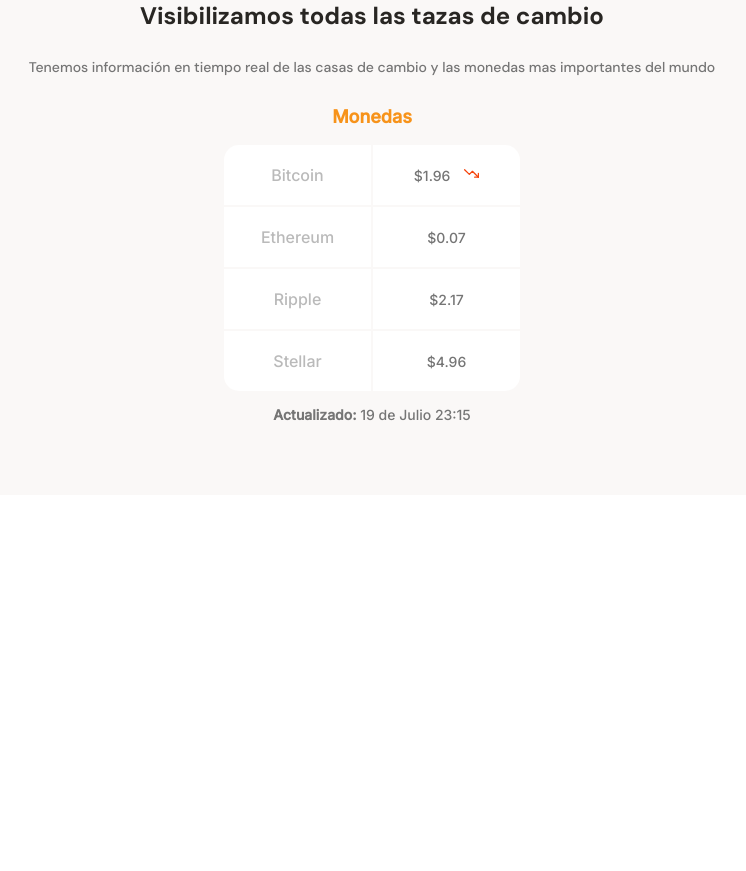
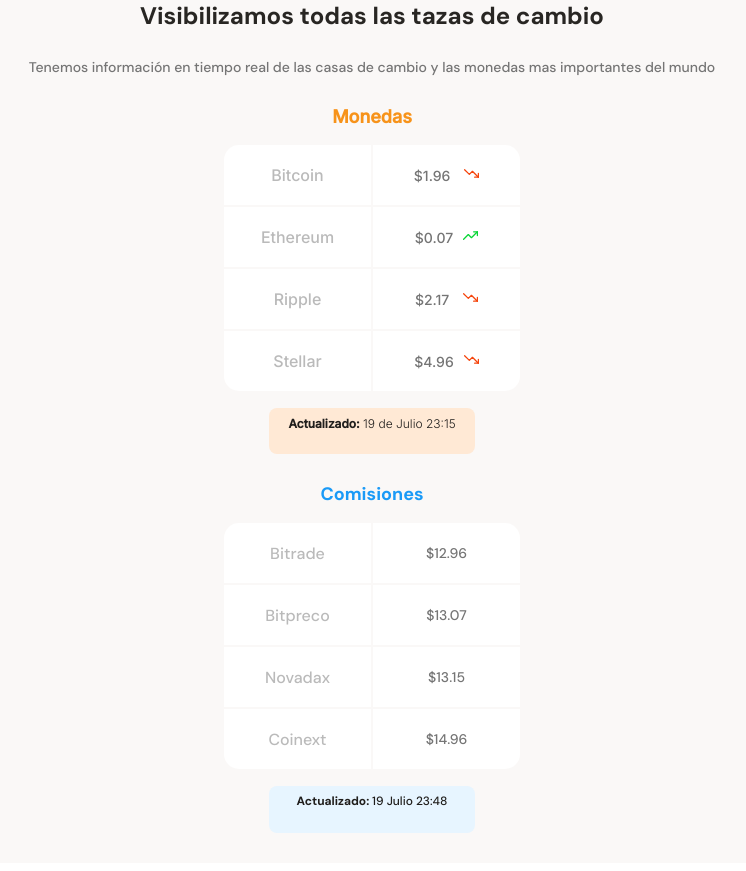
Before and after one commit to eudycss/mobileFirst, a plain HTML site: page index.html in a window 1280 px wide. Shown: the part 669-1540 px from the top of the page, without its empty margins (268-1014 px from the left). Before the commit the page ends 1172 px from the top, so only its background shows below. Drawn offline with Linux system fonts and the light colour scheme.

Commit message:
hasta video 17

```diff
--- a/index.html
+++ b/index.html
@@ -46,21 +46,48 @@
                         </tr>
                         <tr>
                             <td>Ethereum</td>
-                            <td class="table__right">$0.07</td>
+                            <td class="table__right">$0.07<span class="up"></span></td>
                         </tr>
                         <tr>
                             <td>Ripple</td>
-                            <td class="table__right">$2.17</td>
+                            <td class="table__right">$2.17 <span class="down"></span></td>
                         </tr>
                         <tr>
-                            <td class="table__bottom-left">Stellar</td>
-                            <td class="table__bottom-right table__right">$4.96</td>
+                            <td class="table__bottom-left">Stellar </td>
+                            <td class="table__bottom-right table__right">$4.96<span class="down"></span></td>
                         </tr>
                     </table>
                 </div>
                 <div class="currency-table--date">
                     <p> <b>Actualizado:</b>  19 de Julio 23:15</p>
                 </div>
+            </div>
+            <div class="main-commissions-table">
+                <p class="commissions-table--title">Comisiones</p>
+                <div class="commissions-table--container">
+                  <table>
+                    <tr>
+                      <td class="table__top-left">Bitrade</td>
+                      <td class="table__top-right table__right">$12.96</td>
+                    </tr>
+                    <tr>
+                      <td>Bitpreco</td>
+                      <td class="table__right">$13.07</td>
+                    </tr>
+                    <tr>
+                      <td>Novadax</td>
+                      <td class="table__right">$13.15</td>
+                    </tr>
+                    <tr>
+                      <td class="table__bottom-left">Coinext</td>
+                      <td class="table__bottom-right table__right">$14.96</td>
+                    </tr>
+                  </table>
+                </div>
+                <div class="commissions-table--date">
+                  <p><b>Actualizado: </b>19 Julio 23:48</p>
+                </div>
+              </div>
             </div>
         </section>
         </section>
--- a/style.css
+++ b/style.css
@@ -10,7 +10,7 @@
     /* Colores fuentes */
     --bitcoin-orange: #f7931a;
     --soft-orange: #ffe9d5;
-    --second-blue:#1a9af7;
+    --secondary-blue: #1a9af7;
     --soft-blue: #E7F5FF;
     --warm-black: #201e1c;
     --black: #282623;
@@ -173,7 +173,62 @@ font-weight: bold;
 line-height: 2.3rem;
 color: var(--bitcoin-orange);
 }
+.main-commissions-table .commissions-table--title {
+    margin-bottom: 15px;
+    font-size: 1.8rem;
+    font-weight: bold;
+    line-height: 2.3rem;
+    color: var(--secondary-blue);
+  }
 
+  .currency-table--container,
+.commissions-table--container {
+  width: 90%;
+  min-width: 230px;
+  max-width: 300px;
+  height: 250px;
+  margin: 0 auto;
+  /* background-color: #fff; */
+  border-radius: 15px;
+}
+.currency-table--container table,
+.commissions-table--container table {
+  width: 100%;
+  height: 100%;
+}
+.currency-table--container td,
+.commissions-table--container td {
+  width: 50%;
+  font-size: 1.6rem;
+  font-weight: 500;
+  line-height: 1.9rem;
+  color: var(--grey);
+  /* border-bottom: 1px solid #faf8f7; */
+  background-color: var(--just-white);
+}
+.currency-table--container .table__top-left,
+.commissions-table--container .table__top-left {
+  border-radius: 15px 0 0 0;
+}
+.currency-table--container .table__top-right,
+.commissions-table--container .table__top-right {
+  border-radius: 0 15px 0 0;
+}
+.currency-table--container .table__bottom-left,
+.commissions-table--container .table__bottom-left {
+  border-radius: 0 0 0 15px;
+}
+.currency-table--container .table__bottom-right,
+.commissions-table--container .table__bottom-right {
+  border-radius: 0 0 15px 0;
+}
+.currency-table--container .table__right,
+.commissions-table--container .table__right {
+  font-size: 1.4rem;
+  font-weight: normal;
+  line-height: 1.7rem;
+  color: #757575;
+}
 .currency-table--container {
     width: 90%;
     min-width: 230px;
@@ -229,3 +284,51 @@ color: var(--bitcoin-orange);
     background-position: center;
     background-repeat: no-repeat;
 }
+.currency-table--container .up{
+    display: inline-block;
+    width: 15px;
+    height: 15px;
+    margin-left:10px;
+    background-image: url("./assets/icons/trending-up.svg");
+    background-size: cover;
+    background-position: center;
+    background-repeat: no-repeat;
+}
+
+.currency-table--date{
+    width: 190px;
+    height: 30px;
+    margin: 0 auto;
+    margin-top: 15px;
+    padding: 8px;
+    background-color: var(--soft-orange);
+    border-radius: 8px;
+}
+
+.currency-table--date p{
+
+font-size: 1.2rem;
+line-height: 1.5rem;
+font-weight: 300;
+color: var(--warm-black);
+
+}
+
+.commissions-table--date {
+    width: 190px;
+    height: 31px;
+    margin: 0 auto;
+    margin-top: 15px;
+    padding: 8px;
+    background-color: var(--soft-blue);
+    border-radius: 8px;
+  }
+
+  .currency-table--date p,
+  .commissions-table--date p {
+    margin: 7px;
+    font-size: 1.2rem;
+    line-height: 1.5px;
+    font-weight: 300;
+    color: var(--warm-black);
+  }
```
